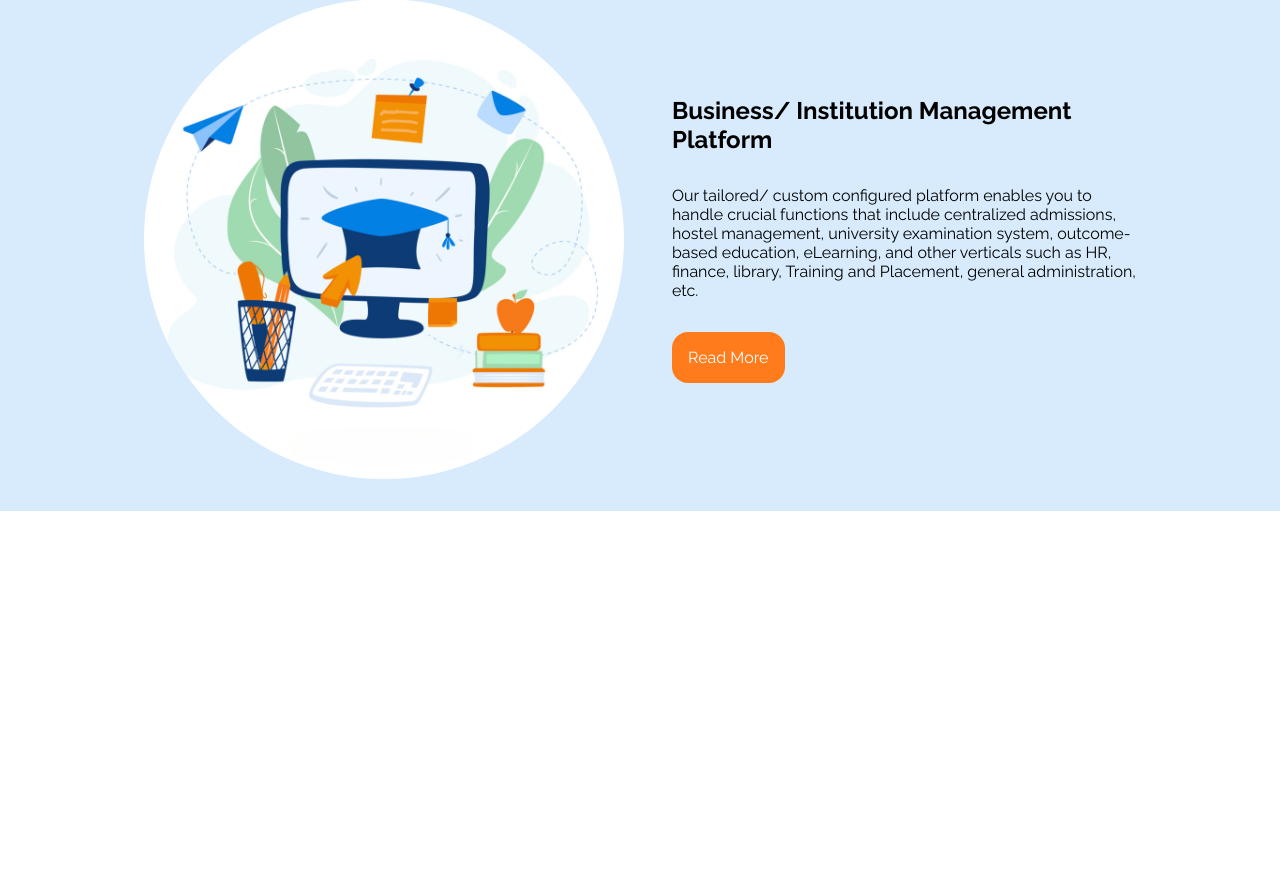
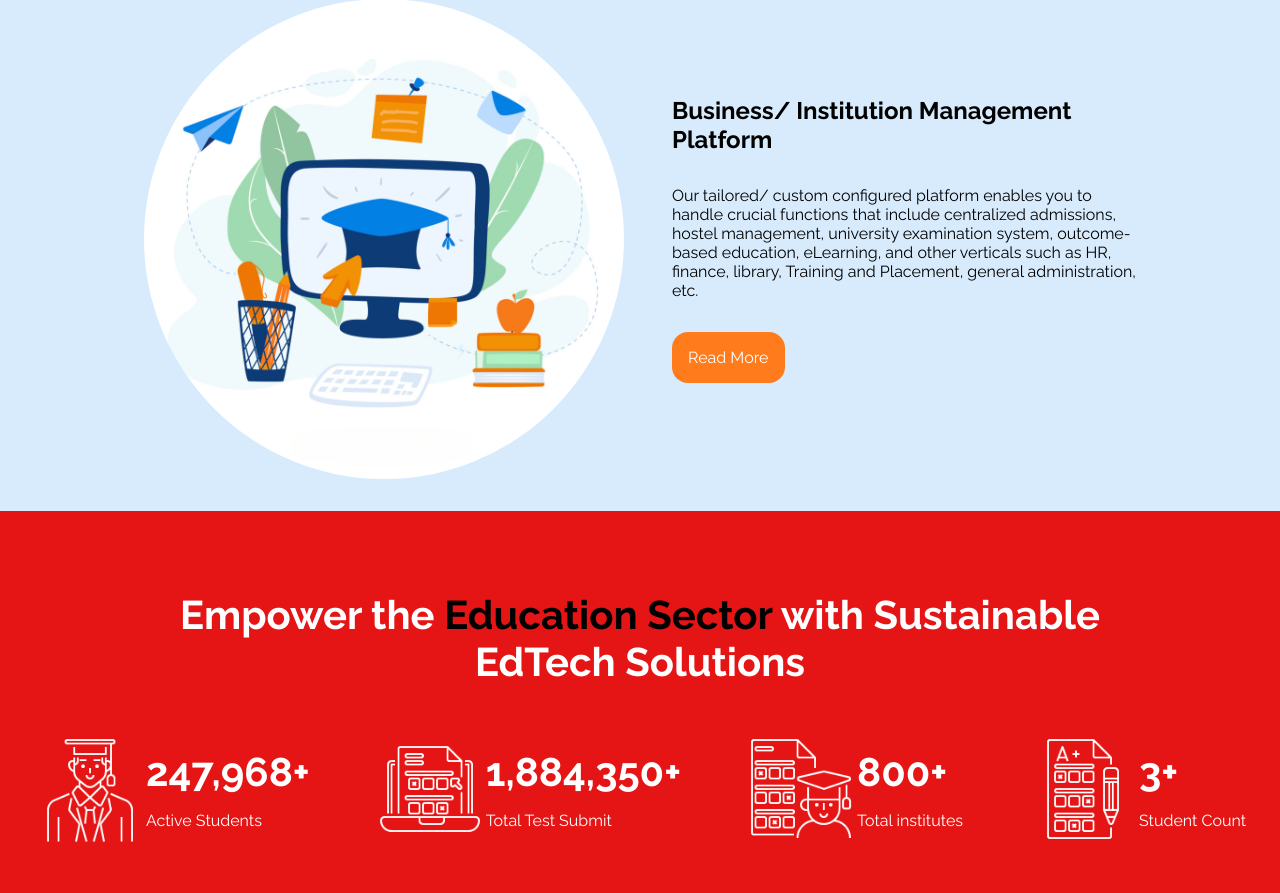
Before and after one commit to Aniket-More-19/Edofox-website-with-CodeIgniter4, a CodeIgniter 4 app: the page made by app/Views/welcome_message.php in a window 1280 px wide. Shown: the part 3782-4675 px from the top of the page. Before the commit the page ends 4293 px from the top, so only its background shows below. Run offline with PHP 8.4 and a stand-in for CodeIgniter, Linux system fonts and the light colour scheme; the template is opened without the code that fills it, so the values that code supplies are empty; some libraries are stand-ins or nearby versions.

Commit message:
view: red-section added

```diff
--- a/app/Views/welcome_message.php
+++ b/app/Views/welcome_message.php
@@ -262,6 +262,54 @@
             background-color: #ff7b1b;
             color: white;
         }
+
+        /* red-section */
+        .red-section {
+            background-color: rgb(230, 21, 21);
+            color: white;
+
+            padding: 3rem 1rem;
+        }
+
+        .red-section h1 {
+            text-align: center;
+            padding: 2rem 7rem;
+            font-size: 2.5rem;
+        }
+
+        .red-section span {
+            color: black;
+        }
+
+        .info-container {
+            margin-top: 1rem;
+            display: flex;
+            flex-direction: row;
+            justify-content: center;
+            column-gap: 4rem;
+        }
+
+        .info {
+            display: flex;
+            flex-direction: row;
+            justify-content: center;
+            align-items: center;
+        }
+
+        .info img {
+            width: 7rem;
+            height: 7rem;
+        }
+
+        .info-text h2 {
+            font-size: 2.5rem;
+        }
+
+        .info-text p {
+            margin-top: 1rem;
+        }
+
+        /* social links */
     </style>
 </head>
 
@@ -464,7 +512,42 @@
         </div>
     </section>
 
+    <section class="red-section">
+        <h1>Empower the <span>Education Sector</span> with Sustainable <br /> EdTech Solutions</h1>
+        <div class="info-container">
+            <div class="info">
+                <img src="<?php echo base_url('images/red-section/active-students.png') ?>" alt="active students">
+                <div class="info-text">
+                    <h2>247,968+</h2>
+                    <p>Active Students</p>
+                </div>
+            </div>
 
+            <div class="info">
+                <img src="<?php echo base_url('images/red-section/total-test.png') ?>" alt="total test submit">
+                <div class="info-text">
+                    <h2>1,884,350+</h2>
+                    <p>Total Test Submit</p>
+                </div>
+            </div>
+
+            <div class="info">
+                <img src="<?php echo base_url('images/red-section/total-institute.png') ?>" alt="Total institutes">
+                <div class="info-text">
+                    <h2>800+</h2>
+                    <p>Total institutes</p>
+                </div>
+            </div>
+
+            <div class="info">
+                <img src="<?php echo base_url('images/red-section/student-count.png') ?>" alt="Student Counts">
+                <div class="info-text">
+                    <h2>3+</h2>
+                    <p>Student Count</p>
+                </div>
+            </div>
+        </div>
+    </section>
 
     <!-- FOOTER: CONTACT US -->
 
```
Also changed, not shown: public/images/red-section/active-students.png (added), public/images/red-section/student-count.png (added), public/images/red-section/total-institute.png (added), public/images/red-section/total-test.png (added).
